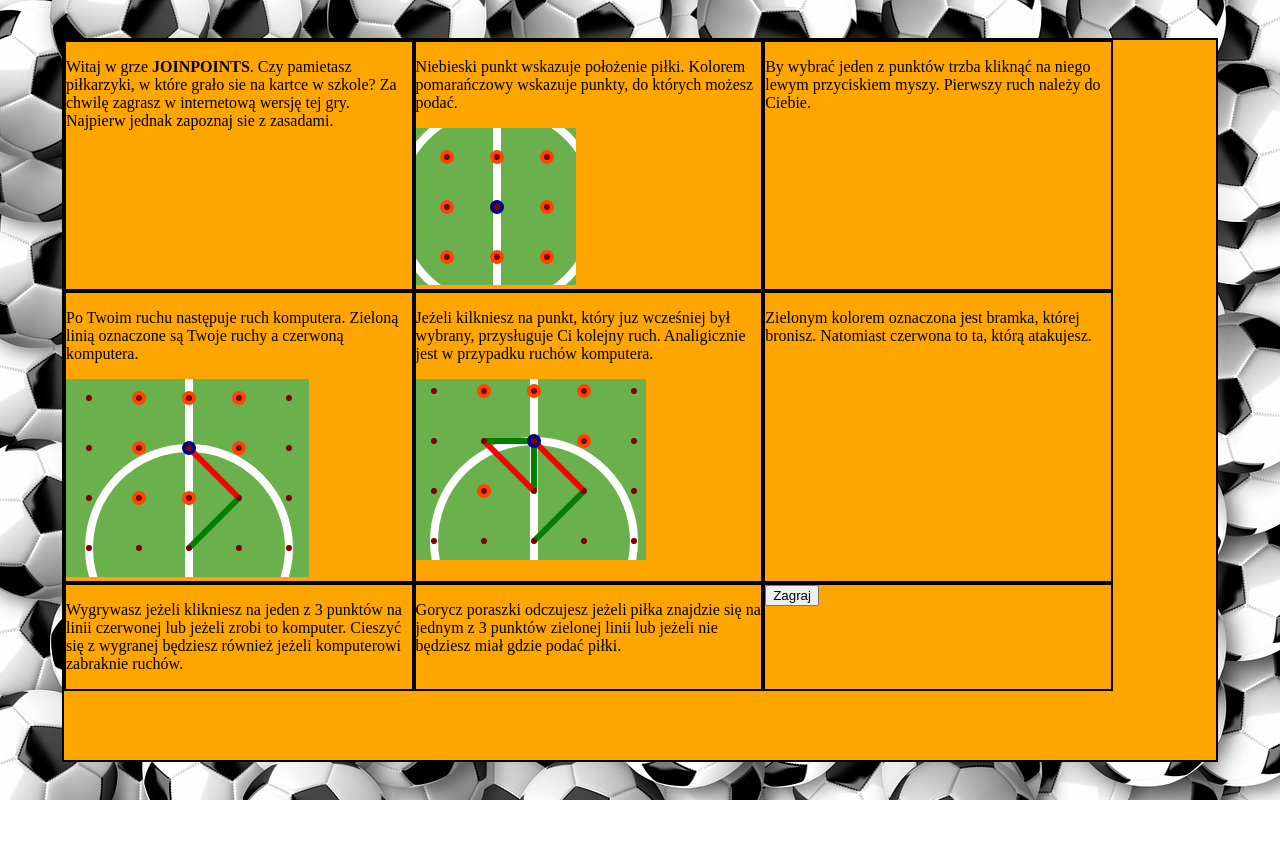
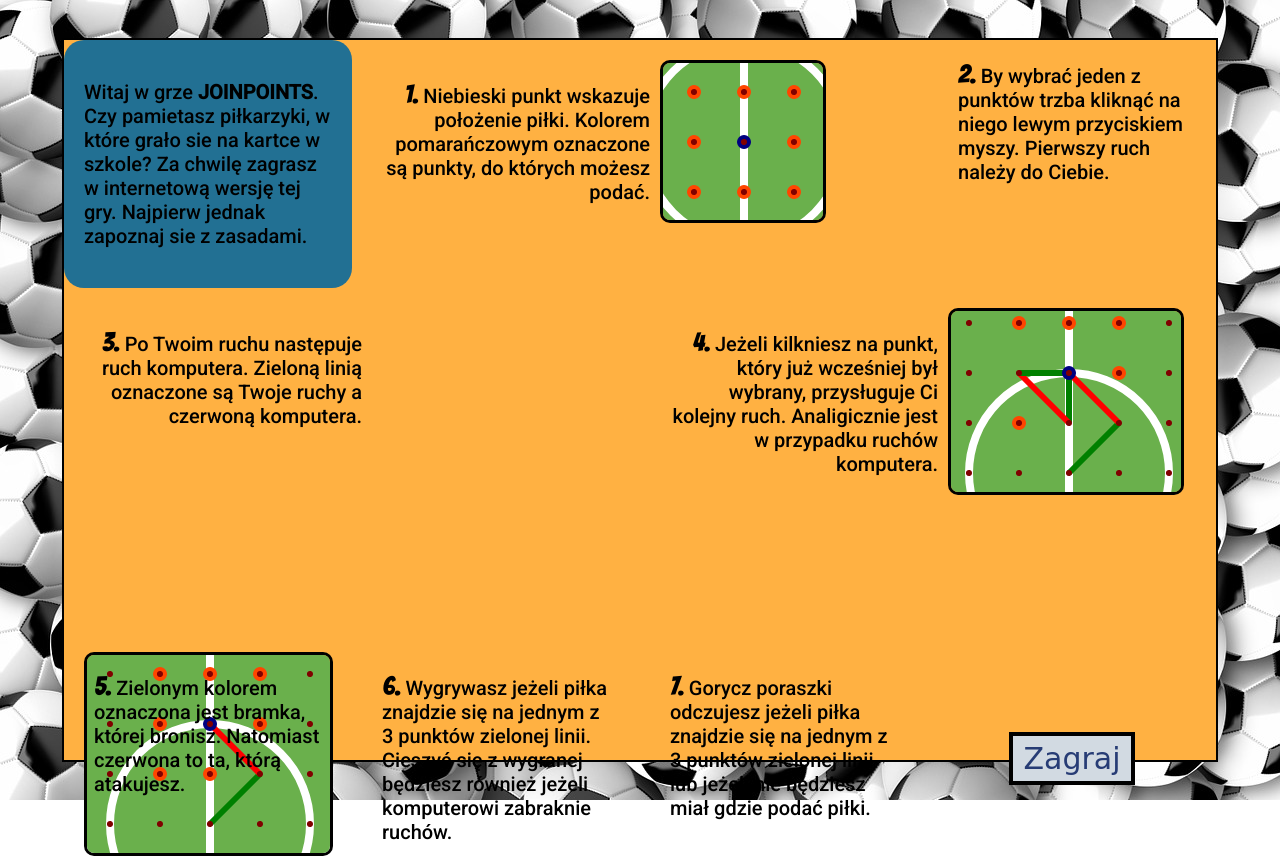
Before and after one commit to Luka-webdev/joinPoints, a website: page index.html in a window 1280 px wide. Both pictures are taken after a click on the button "Poznaj zasady gry". Before the commit the page ends 800 px from the top, so only its background shows below. Drawn offline with Linux system fonts and the light colour scheme; a web font is replaced by a local one.

Commit message:
Add styles to game rules

```diff
--- a/index.html
+++ b/index.html
@@ -9,6 +9,8 @@
     <link href="https://fonts.googleapis.com/css2?family=Bangers&display=swap" rel="stylesheet">
     <link rel="preconnect" href="https://fonts.gstatic.com">
     <link href="https://fonts.googleapis.com/css2?family=Zen+Dots&display=swap" rel="stylesheet">
+    <link rel="preconnect" href="https://fonts.gstatic.com">
+    <link href="https://fonts.googleapis.com/css2?family=Roboto:wght@300;500&display=swap" rel="stylesheet">
     <link rel="stylesheet" href="css/style.css">
 </head>
 <body>
@@ -25,28 +27,28 @@
                     <p>Witaj w grze <strong>JOINPOINTS</strong>. Czy pamietasz piłkarzyki, w które grało sie na kartce w szkole? Za chwilę zagrasz w internetową wersję tej gry. Najpierw jednak zapoznaj sie z zasadami.</p>
                 </div>
                 <div class="rule1">
-                    <p class="description">Niebieski punkt wskazuje położenie piłki. Kolorem pomarańczowy wskazuje punkty, do których możesz podać.</p>
+                    <p class="description"><span>1. </span>Niebieski punkt wskazuje położenie piłki. Kolorem pomarańczowym oznaczone są punkty, do których możesz podać.</p>
                     <img src="pictures/rule1.PNG">
                 </div>
                 <div class="rule2">
-                    <p class="description">By wybrać jeden z punktów trzba kliknąć na niego lewym przyciskiem myszy. Pierwszy ruch należy do Ciebie.</p>
+                    <p class="description"><span>2. </span>By wybrać jeden z punktów trzba kliknąć na niego lewym przyciskiem myszy. Pierwszy ruch należy do Ciebie.</p>
                 </div>
                 <div class="rule3">
-                    <p class="description">Po Twoim ruchu następuje ruch komputera. Zieloną linią oznaczone są Twoje ruchy a czerwoną komputera.</p>
+                    <p class="description"><span>3. </span>Po Twoim ruchu następuje ruch komputera. Zieloną linią oznaczone są Twoje ruchy a czerwoną komputera.</p>
                     <img src="pictures/rule3.PNG">
                 </div>
                 <div class="rule4">
-                    <p class="description">Jeżeli kilkniesz na punkt, który juz wcześniej był wybrany, przysługuje Ci kolejny ruch. Analigicznie jest w przypadku ruchów komputera.</p>
+                    <p class="description"><span>4. </span>Jeżeli kilkniesz na punkt, który już wcześniej był wybrany, przysługuje Ci kolejny ruch. Analigicznie jest w przypadku ruchów komputera.</p>
                     <img src="pictures/rule4.PNG">
                 </div>
                 <div class="rule5">
-                    <p class="description">Zielonym kolorem oznaczona jest bramka, której bronisz. Natomiast czerwona to ta, którą atakujesz.</p>
+                    <p class="description"><span>5. </span>Zielonym kolorem oznaczona jest bramka, której bronisz. Natomiast czerwona to ta, którą atakujesz.</p>
                 </div>
                 <div class="rule6">
-                    <p class="description">Wygrywasz jeżeli klikniesz na jeden z 3 punktów na linii czerwonej lub jeżeli zrobi to komputer. Cieszyć się z wygranej będziesz również jeżeli komputerowi zabraknie ruchów.</p>
+                    <p class="description"><span>6. </span>Wygrywasz jeżeli piłka znajdzie się na jednym z 3 punktów zielonej linii. Cieszyć się z wygranej będziesz również jeżeli komputerowi zabraknie ruchów.</p>
                 </div>
                 <div class="rule7">
-                    <p class="description">Gorycz poraszki odczujesz jeżeli piłka znajdzie się na jednym z 3 punktów zielonej linii lub jeżeli nie będziesz miał gdzie podać piłki.</p>
+                    <p class="description"><span>7. </span>Gorycz poraszki odczujesz jeżeli piłka znajdzie się na jednym z 3 punktów zielonej linii lub jeżeli nie będziesz miał gdzie podać piłki.</p>
                 </div>
                 <div class="rule8">
                     <button class="play">Zagraj</button>
--- a/scss/_gameRules.scss
+++ b/scss/_gameRules.scss
@@ -6,17 +6,128 @@
     width:90%;
     height:90%;
     border:2px solid black;
-    background-color: orange;
+    background-color: #ffb142;
 
     .rules {
-        display:flex;
-        flex-wrap: wrap;
+        width:100%;
+        height:100%;
+        display:grid;
+        grid-template-columns: repeat(4,1fr);
+        grid-template-rows: repeat(3,1fr);
+        grid-template-areas:
+        "description rule1 rule1 rule2"
+        "rule3 rule3 rule4 rule4"
+        "rule5 rule6 rule7 rule8";
 
-        .descriptionGame,
-        div[class*='rule'] {
-            width:30%;
-            height:auto;
-            border:2px solid black;
+        .descriptionGame {
+            grid-area: description;
+            padding:20px;
+            font-family: 'Roboto', sans-serif;
+            font-size: 20px;
+            background-color:#227093;
+            border-radius: 20px;
+
+        }
+        .rule1 {
+            grid-area: rule1;
+            padding:20px;
+
+            p {
+                width:50%;
+                height:100%;
+                margin:0;
+                padding-top:20px;
+                text-align: right;
+                float:left;
+            }
+            img {
+                display: block;
+                float:left;
+            }
+        }
+        .rule2 {
+            grid-area: rule2;
+            padding:20px;
+        }
+        .rule3 {
+            grid-area: rule3;
+            padding:20px;
+
+            p {
+                width:50%;
+                height:100%;
+                margin:0;
+                padding-top:20px;
+                text-align: right;
+                float:left;
+            }
+            img {
+                display: block;
+                float:left;
+            }
+        }
+        .rule4 {
+            grid-area: rule4;
+            padding:20px;
+            p {
+                width:50%;
+                height:100%;
+                margin:0;
+                padding-top:20px;
+                text-align: right;
+                float:left;
+            }
+            img {
+                display: block;
+                float:left;
+            }
+        }
+        .rule5 {
+            grid-area: rule5;
+            padding:20px;
+        }
+        .rule6 {
+            grid-area: rule6;
+            padding:20px;
+        }
+        .rule7 {
+            grid-area: rule7;
+            padding:20px;
+        }
+        .rule8 {
+            grid-area: rule8;
+            display:flex;
+
+            .play {
+                margin:auto;
+                font-family: 'Zen Dots', cursive;
+                font-size: 30px;
+                padding:5px 10px;
+                outline: none;
+                border:4px solid black;
+                color:#273c75;
+                background-color: #d2dae2;
+
+                &:hover {
+                    cursor:pointer;
+                    background-color: #273c75;
+                    color:#d2dae2;
+                }
+            }
+        }
+
+        div[class*='rule'] span {
+            font-family: 'Bangers', cursive;
+            font-size: 26px;
+        }
+        div[class*='rule'] img {
+            border:3px solid black;
+            border-radius: 10px;
+        }
+        div[class*='rule'] p {
+            font-family: 'Roboto', sans-serif;
+            font-size: 20px;
+            margin:0 10px;
         }
     }
 
```
Also changed, not shown: css/style.css, 1 other file.
